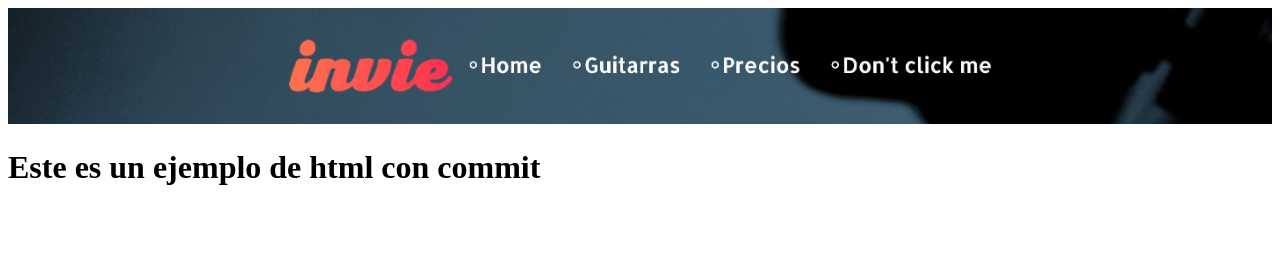
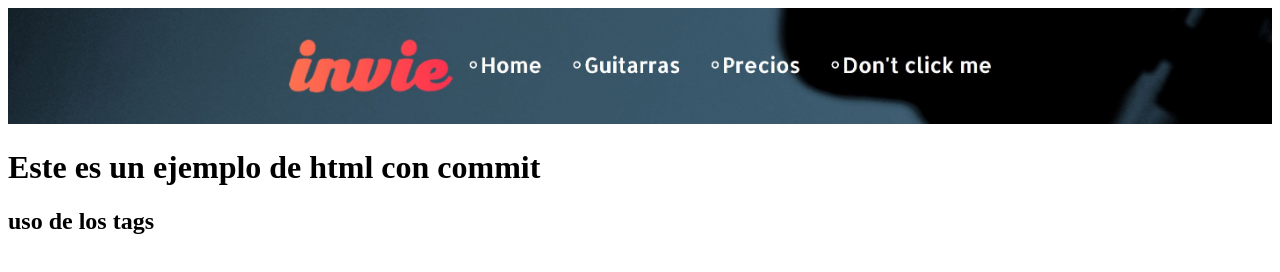
Before and after one commit to pablonataniel76/workShop, a plain HTML site: page index.html in a window 1280 px wide. Drawn offline with Linux system fonts and the light colour scheme.

Commit message:
uso del los tags

```diff
--- a/index.html
+++ b/index.html
@@ -7,6 +7,6 @@
   </head>
   <body>
     <h1>Este es un ejemplo de html con commit</h1>
-
+    <h2>uso de los tags</h2>
   </body>
 </html>
```
